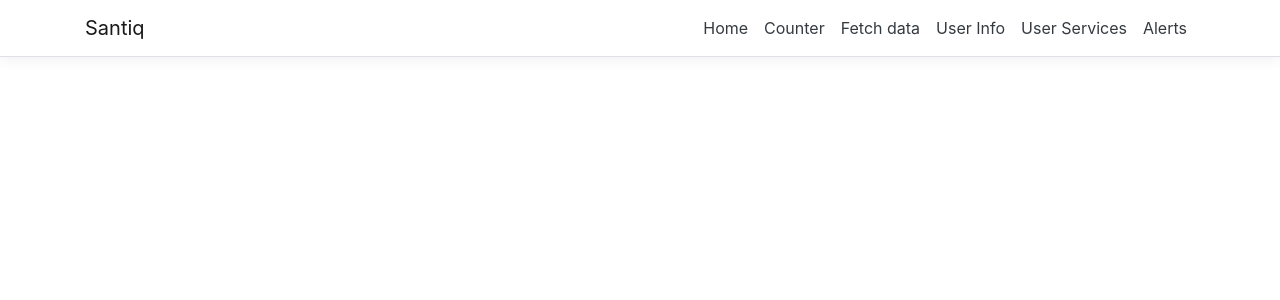
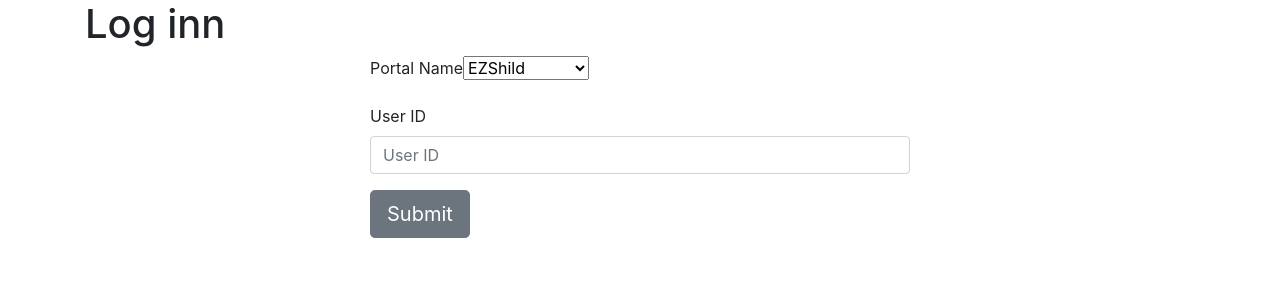
Before and after one commit to rezwan/sontiq, a React (Create React App) app in the folder Santiq/ClientApp/: page /Login in a window 1280 px wide. Shown: the top 300 px of the page. Built offline with nearby package versions, Linux system fonts and the light colour scheme.

Commit message:
dropdown

```diff
--- a/Santiq/ClientApp/src/App.tsx
+++ b/Santiq/ClientApp/src/App.tsx
@@ -1,22 +1,24 @@
 import * as React from 'react';
 import { Route } from 'react-router';
-import Layout from './components/Layout';
+import DefaultLayout from './layouts/DefaultLayout';
+import GuestLayout from './layouts/LoginLayout';
 import Home from './components/Home';
 import Counter from './components/Counter';
 import FetchData from './components/FetchData';
-
+import Login from './components/Login';
 import './custom.css'
 import UserInfo from './components/UserInfo';
 import AlertPage from './components/AlertPage';
 import UserServiceDetail from './components/UserServiceDetail';
 
 export default () => (
-    <Layout>
-        <Route exact path='/' component={Home} />
-        <Route path='/counter' component={Counter} />
-        <Route path='/fetch-data/:startDateIndex?' component={FetchData} />
-        <Route path='/user-info' component={UserInfo} />
-        <Route path='/user-service/:startDateIndex?' component={UserServiceDetail} />
-        <Route path='/alerts/:startDateIndex?' component={AlertPage} />
-    </Layout>
+    <div>
+        <DefaultLayout exact path='/' component={Home} />
+        <GuestLayout  path='/Login' component={Login} />
+        <DefaultLayout  path='/counter' component={Counter} />
+        <DefaultLayout  path='/fetch-data/:startDateIndex?' component={FetchData} />
+        <DefaultLayout  path='/user-info' component={UserInfo} />
+        <DefaultLayout  path='/user-service/:startDateIndex?' component={UserServiceDetail} />
+        <DefaultLayout  path='/alerts/:startDateIndex?' component={AlertPage} />
+    </div>
 );
--- /dev/null
+++ b/Santiq/ClientApp/src/components/Login.tsx
@@ -0,0 +1,85 @@
+import * as React from 'react';
+import { connect } from 'react-redux';
+import { RouteComponentProps } from 'react-router';
+import { ApplicationState } from '../store';
+import * as LoginStore from '../store/LoginStore';
+import 'bootstrap/dist/css/bootstrap.min.css';
+import {
+    Container, Col, Form, Row,
+    FormGroup, Label, Input,
+    Button
+} from 'reactstrap';
+type LoginProps = LoginStore.ILoggedInUserState &
+    typeof LoginStore.actionCreators &
+    RouteComponentProps<{}>;
+
+class Login extends React.PureComponent<LoginProps> {
+
+    constructor(props: any) {
+        super(props);
+    }
+    state = {
+        loginId: "",
+        provider: ""
+    }
+
+    handleChange(e: any) {
+        e.preventDefault();
+        this.setState({
+            ...this.state,
+            [e.target.name]: e.target.value
+        });
+    }
+
+    handleSubmit(e: any) {
+        e.preventDefault();
+        this.props.submitLogin(this.state.loginId, this.state.provider);
+    }
+
+    public render() {
+        const { loginId, provider } = this.state;
+        return (
+            <React.Fragment>
+                <Container className="App">
+                    <Form className="form">
+                        <h1>Log inn</h1>
+                        <Row>
+                            <Col sm="12" md={{ size: 6, offset: 3 }}>
+                                <FormGroup>
+                                    <Label>Portal Name</Label>
+                                    <select className="ui dropdown" name="provider" onChange={(e: any) => this.handleChange(e)} >
+                                        <option value="1">EZShild</option>
+                                        <option value="2">Identity Force</option>
+                                    </select>
+
+                                </FormGroup>
+                            </Col>
+                        </Row>
+                        <Row>
+                            <Col sm="12" md={{ size: 6, offset: 3 }}>
+                                <FormGroup>
+                                    <Label for="examplePassword">User ID</Label>
+                                    <Input type="text" className="form-control" value={loginId} name="loginId" placeholder="User ID" onChange={(e: any) => this.handleChange(e)} />
+                                </FormGroup>
+                            </Col>
+                        </Row>
+                        <Row>
+                            <Col sm="12" md={{ size: 6, offset: 3 }}>
+                                <Button type="button"
+                                    className="btn btn-lg"
+                                    onClick={(e: any) => this.handleSubmit(e)}>
+                                    Submit
+                                 </Button>
+                            </Col>
+                        </Row>
+                    </Form>
+                </Container>
+            </React.Fragment>
+        );
+    }
+};
+
+export default connect(
+    (state: ApplicationState) => state.loggedInUser,
+    LoginStore.actionCreators
+)(Login as any);
--- /dev/null
+++ b/Santiq/ClientApp/src/layouts/DefaultLayout.tsx
@@ -0,0 +1,20 @@
+import React from 'react';
+import { Route } from "react-router-dom";
+import NavMenu from './NavMenu';
+interface IDefaultProps {
+    component: any;
+    path?: string;
+    exact?: boolean;
+}
+
+const Default: React.SFC<IDefaultProps> = (props) => {
+    const { component: Component, ...rest } = props;
+    return <Route {...rest} render={matchProps => (
+        <div className="defaultLayout">
+            <NavMenu/>
+            <Component {...matchProps} />
+        </div>
+    )}/>;
+};
+
+export default Default;
--- /dev/null
+++ b/Santiq/ClientApp/src/layouts/LoginLayout.tsx
@@ -0,0 +1,19 @@
+import React from 'react';
+import { Route } from "react-router-dom";
+import NavMenu from './NavMenu';
+interface IDefaultProps {
+    component: any;
+    path?: string;
+    exact?: boolean;
+}
+
+const Guest: React.SFC<IDefaultProps> = (props) => {
+    const { component: Component, ...rest } = props;
+    return <Route {...rest} render={matchProps => (
+        <div className="defaultLayout">
+            <Component {...matchProps} />
+        </div>
+    )}/>;
+};
+
+export default Guest;
--- /dev/null
+++ b/Santiq/ClientApp/src/layouts/NavMenu.css
@@ -0,0 +1,13 @@
+a.navbar-brand {
+    white-space: normal;
+    text-align: center;
+    word-break: break-all;
+}
+
+html { font-size: 14px; }
+
+@media (min-width: 768px) {
+    html { font-size: 16px; }
+}
+
+.box-shadow { box-shadow: 0 .25rem .75rem rgba(0, 0, 0, .05); }
--- /dev/null
+++ b/Santiq/ClientApp/src/layouts/NavMenu.tsx
@@ -0,0 +1,51 @@
+import * as React from 'react';
+import { Collapse, Container, Navbar, NavbarBrand, NavbarToggler, NavItem, NavLink } from 'reactstrap';
+import { Link } from 'react-router-dom';
+import './NavMenu.css';
+
+export default class NavMenu extends React.PureComponent<{}, { isOpen: boolean }> {
+    public state = {
+        isOpen: false
+    };
+
+    public render() {
+        return (
+            <header>
+                <Navbar className="navbar-expand-sm navbar-toggleable-sm border-bottom box-shadow mb-3" light>
+                    <Container>
+                        <NavbarBrand tag={Link} to="/">Santiq</NavbarBrand>
+                        <NavbarToggler onClick={this.toggle} className="mr-2"/>
+                        <Collapse className="d-sm-inline-flex flex-sm-row-reverse" isOpen={this.state.isOpen} navbar>
+                            <ul className="navbar-nav flex-grow">
+                                <NavItem>
+                                    <NavLink tag={Link} className="text-dark" to="/counter">Counter</NavLink>
+                                </NavItem>
+                                <NavItem>
+                                    <NavLink tag={Link} className="text-dark" to="/fetch-data">Fetch data</NavLink>
+                                </NavItem>
+                                <NavItem>
+                                    <NavLink tag={Link} className="text-dark" to="/user-info">User Info</NavLink>
+                                </NavItem>
+                                <NavItem>
+                                    <NavLink tag={Link} className="text-dark" to="/user-service">User Services</NavLink>
+                                </NavItem>
+                                <NavItem>
+                                    <NavLink tag={Link} className="text-dark" to="/alerts">Alerts</NavLink>
+                                </NavItem>
+                                <NavItem>
+                                    <NavLink tag={Link} className="text-dark" to="/">Logout</NavLink>
+                                </NavItem>
+                            </ul>
+                        </Collapse>
+                    </Container>
+                </Navbar>
+            </header>
+        );
+    }
+
+    private toggle = () => {
+        this.setState({
+            isOpen: !this.state.isOpen
+        });
+    }
+}
--- /dev/null
+++ b/Santiq/ClientApp/src/store/LoginStore.ts
@@ -0,0 +1,78 @@
+import { Action, Reducer } from 'redux';
+import { AppThunkAction } from '.';
+// -----------------
+// STATE - This defines the type of data maintained in the Redux store.
+
+export interface ILoggedInUserState {
+    loggedInUser: string | null;
+    loginId: string | null;
+    isLoggedIn: boolean | null;
+    provider: string | null;
+}
+// -----------------
+// ACTIONS - These are serializable (hence replayable) descriptions of state transitions.
+// They do not themselves have any side-effects; they just describe something that is going to happen.
+// Use @typeName and isActionType for type detection that works even after serialization/deserialization.
+
+ interface SubmitLoginAction { type: 'SUBMIT_LOGIN', loginId: string, provider: string }
+ interface LogoutAction { type: 'LOGOUT' }
+
+// Declare a 'discriminated union' type. This guarantees that all references to 'type' properties contain one of the
+// declared type strings (and not any other arbitrary string).
+ type KnownAction = SubmitLoginAction | LogoutAction;
+
+// ----------------
+// ACTION CREATORS - These are functions exposed to UI components that will trigger a state transition.
+// They don't directly mutate state, but they can have external side-effects (such as loading data).
+
+export const actionCreators = {
+
+    submitLogin: (loginId: string, provider: string): AppThunkAction<KnownAction> => (dispatch, getState) => {
+        console.log("login");
+        fetch(`login`, {
+            method: 'POST',
+            headers: {
+                'Accept': 'application/json',
+                'Content-Type': 'application/json',
+            },
+            body: JSON.stringify({
+                loginId: loginId,
+                provider: provider,
+            })
+        })
+            .then(response => response.json() as Promise<ILoggedInUserState>)
+            .then(data => {
+                dispatch({ type: 'SUBMIT_LOGIN', loginId, provider });
+            });
+
+    }
+};
+
+// ----------------
+// REDUCER - For a given state and action, returns the new state. To support time travel, this must not mutate the old state.
+
+export const reducer: Reducer<ILoggedInUserState> = (state: ILoggedInUserState | undefined, incomingAction: Action): ILoggedInUserState => {
+    if (state === undefined) {
+        return { loggedInUser: null, isLoggedIn: false, loginId: null, provider: null };
+    }
+
+    const action = incomingAction as KnownAction;
+    switch (action.type) {
+        case 'SUBMIT_LOGIN':
+            return {
+                loggedInUser: state.loggedInUser,
+                isLoggedIn: state.isLoggedIn,
+                loginId: state.loginId,
+                provider: state.provider
+            };
+        case 'LOGOUT':
+            return {
+                loggedInUser: null,
+                isLoggedIn: false,
+                loginId: null,
+                provider: ''
+            };
+        default:
+            return state;
+    }
+};
--- a/Santiq/ClientApp/src/store/index.ts
+++ b/Santiq/ClientApp/src/store/index.ts
@@ -3,6 +3,7 @@
 import * as UserInformationStore from './UserInformationStore';
 import * as UserServiceStore from './UserServiceStore';
 import * as Alert from './Alert';
+import * as LoginStore from "./LoginStore";
 
 // The top-level state object
 export interface ApplicationState {
@@ -11,6 +12,7 @@
     userInformation: UserInformationStore.UserInfoState | undefined;
     alerts: Alert.AlertState | undefined;
     userServiceData: UserServiceStore.UserServiceState | undefined;
+    loggedInUser: LoginStore.ILoggedInUserState | undefined;
 }
 
 // Whenever an action is dispatched, Redux will update each top-level application state property using
@@ -21,7 +23,8 @@
     weatherForecasts: WeatherForecasts.reducer,
     userInformation: UserInformationStore.reducer,
     alerts: Alert.reducer,
-    userServiceData: UserServiceStore.reducer
+    userServiceData: UserServiceStore.reducer,
+    loggedInUser: LoginStore.reducer
 };
 
 // This type can be used as a hint on action creators so that its 'dispatch' and 'getState' params are
```
Also changed, not shown: 1 other file (tests, documents, lock files or other folders).
